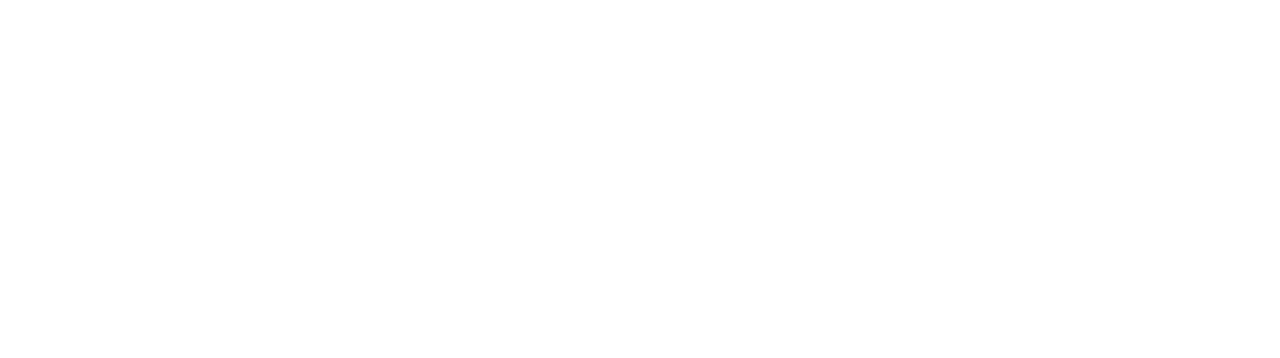
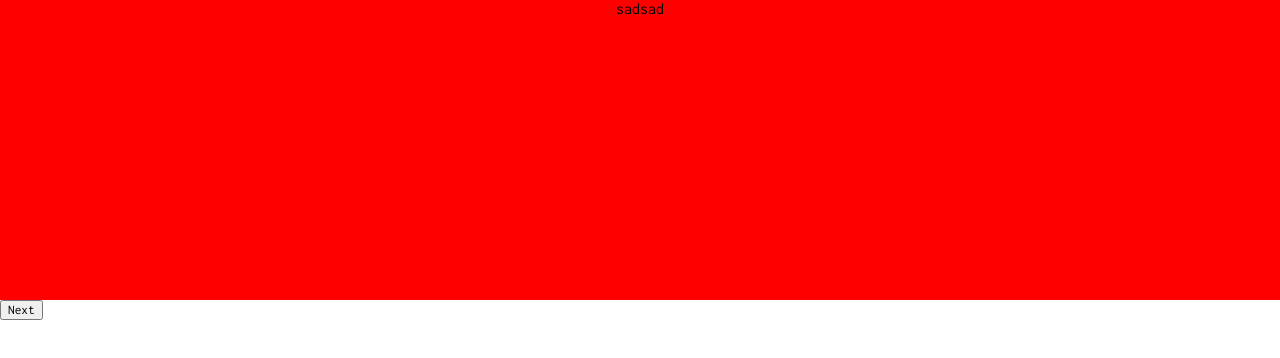
Before and after one commit to jjtjs159-jg/factory_jg, a React (Create React App) app: page /gallery in a window 1280 px wide. Shown: the top 358 px of the page. Built offline with nearby package versions, Linux system fonts and the light colour scheme.

Commit message:
Carousel 테스트 중

```diff
--- a/src/Home.tsx
+++ b/src/Home.tsx
@@ -4,6 +4,7 @@
     Study,
     A11y,
     Tsc,
+    Gallery,
 } from 'pages';
 import { BrowserRouter, Route, Link, Switch  } from 'react-router-dom';
 import classNames from 'classnames/bind';
@@ -25,6 +26,7 @@
                         <Route exact path="/study" component={Study} />
                         <Route exact path="/a11y" component={A11y} />
                         <Route exact path="/tsc" component={Tsc} />
+                        <Route exact path="/gallery" component={Gallery} />
                     </Switch>
                 </BrowserRouter>
             </Fragment>
--- /dev/null
+++ b/src/containers/Gallery/index.module.scss
@@ -0,0 +1,21 @@
+.slick {
+    width: 100%;
+    position: relative;
+    margin: auto;
+    overflow: hidden;
+}
+
+.slick-wrapper {
+    display: flex;
+}
+
+.slot {
+    height: 300px;
+    min-width: 100%;
+    margin: 0;
+    position: relative;
+    text-align: center;
+    background: #000;
+    flex-direction: column;
+    flex-flow: column;
+}
--- /dev/null
+++ b/src/containers/Gallery/index.tsx
@@ -0,0 +1,147 @@
+import React, { FunctionComponent, Fragment, useState, useEffect, useCallback } from 'react';
+import classNames from 'classnames/bind';
+import { throttle } from 'lodash';
+import styles from './index.module.scss';
+
+const cx = classNames.bind(styles);
+
+interface Props {
+
+}
+
+const index: FunctionComponent<Props> = ({
+
+}) => {
+    const itemList = [
+        {
+            backgroundColor: 'red',
+        },
+        {
+            backgroundColor: 'blue',
+        },
+        {
+            backgroundColor: 'green',
+        },
+        {
+            backgroundColor: 'cyan',
+        },
+        {
+            backgroundColor: 'purple',
+        },
+        {
+            backgroundColor: 'brown',
+        },
+        {
+            backgroundColor: 'black',
+        }
+    ];
+
+    const [idx, setIdx] = useState(0);
+    // const [isLast, setIsLast] = useState(false);
+    const list = [itemList[itemList.length - 1]].concat(itemList).concat([itemList[0]]);
+    // console.log(idx);
+
+
+    const add = () => setIdx(idx + 1);
+
+    const [animation, setAnimation] = useState({
+        transform: `translate3d(calc(-100% * ${idx + 1}), 0px, 0px)`,
+        transitionDuration: '350ms',
+    });
+
+    const [isAnimating, setIsAnimating] = useState(false);
+
+    let returnflag = false;
+
+    const handleClick = () => {
+        // if (idx === itemList.length - 1) {
+
+        //     return;
+        // }
+        if (returnflag) {
+            console.log('returnflag > ' + returnflag)
+            return;
+        }
+
+        if (idx === itemList.length - 1) {
+            // console.log('same > ' + idx)
+            // setIdx(0);
+            // setIsLast(true);
+            // return;
+            setAnimation({
+                ...animation,
+                transitionDuration: '0ms'
+            })
+        }
+
+        if (idx === itemList.length) {
+            return;
+        }
+        setAnimation({
+            transform: `translate3d(calc(-100% * ${idx + 2}), 0px, 0px)`,
+            transitionDuration: '350ms'
+        })
+        add();
+    };
+
+    useEffect(() => {
+        returnflag = true;
+
+        if (idx === 0) {
+            // console.log('reset')
+            setAnimation({
+                transform: `translate3d(calc(-100% * ${idx + 1}), 0px, 0px)`,
+                transitionDuration: '0ms'
+            })
+        }
+
+        if (idx === itemList.length) {
+            console.log('왓')
+            console.log(returnflag);
+
+            setAnimation({
+                transform: `translate3d(calc(-100% * ${idx + 1}), 0px, 0px)`,
+                transitionDuration: '350ms'
+            })
+            // setIsLast(true);
+            setTimeout(() => {
+                setIdx(0);
+
+            }, 350);
+        } else {
+            setTimeout(() => {
+                returnflag = false;
+            }, 350);
+        }
+
+    }, [idx]);
+
+    // useEffect(() => {
+    //     if (isLast) {
+    //         // setIsLast(false);
+    //         setIdx(0);
+    //     }
+    // }, [isLast]);
+
+
+    return (
+        <Fragment>
+            <div className={cx('slick')}>
+                <div className={cx('slick-wrapper')} style={{ ...animation }}>
+                {list.map((item, i) => {
+                    return (
+                        <div className={cx('slot')} style={{ backgroundColor: item.backgroundColor }}>
+                            sadsad
+                        </div>
+                    )
+                })}
+                </div>
+            </div>
+            <button onClick={handleClick}>
+                Next
+            </button>
+        </Fragment>
+    );
+};
+
+export default index;
--- /dev/null
+++ b/src/pages/Gallery/index.tsx
@@ -0,0 +1,2 @@
+import Page from 'containers/Gallery/index';
+export default Page;
--- a/src/pages/index.ts
+++ b/src/pages/index.ts
@@ -2,3 +2,4 @@
 export { default as Main } from './Main/index';
 export { default as A11y } from './A11y/index';
 export { default as Tsc } from './Tsc/index';
+export { default as Gallery } from './Gallery/index';
```
Also changed, not shown: 1 other file (tests, documents, lock files or other folders).
